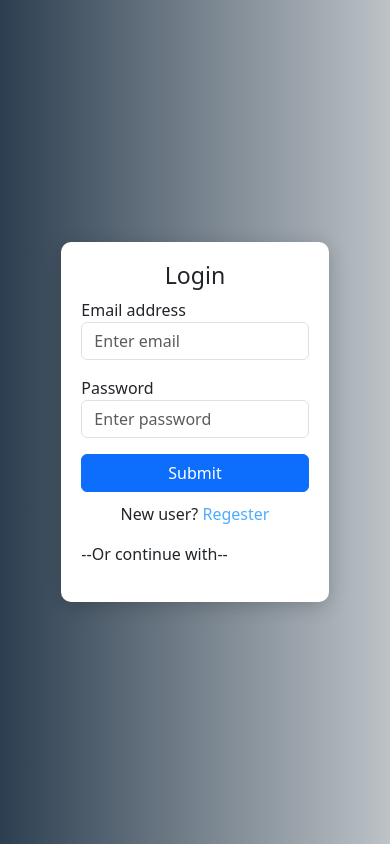
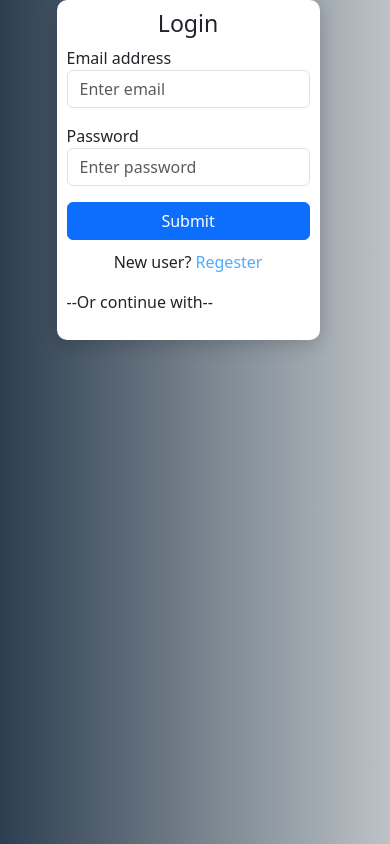
Before and after one commit to shishirdubey24/task-project, a React (Vite) app: page / in a window 390 px wide. Built offline with nearby package versions, Linux system fonts and the light colour scheme; no server answers.

Commit message:
Added consistent styling

```diff
--- a/src/index.css
+++ b/src/index.css
@@ -1,24 +1,19 @@
-/* styles.css */
+/* General Body Styles */
 body {
   display: flex;
   justify-content: center;
-    align-items:center;
+  align-items: center;
   height: 100vh;
   margin: 0;
-
   font-family: Arial, sans-serif;
-
-    background: #bdc3c7;  /* fallback for old browsers */
-    background: -webkit-linear-gradient(to right, #2c3e50, #bdc3c7);  /* Chrome 10-25, Safari 5.1-6 */
-    background: linear-gradient(to right, #2c3e50, #bdc3c7); /* W3C, IE 10+/ Edge, Firefox 16+, Chrome 26+, Opera 12+, Safari 7+ */
-
-
+  background: #bdc3c7;
+  background: -webkit-linear-gradient(to right, #2c3e50, #bdc3c7);
+  background: linear-gradient(to right, #2c3e50, #bdc3c7);
 }
 
-
+/* Form Container Styling */
 .form-container {
   width: 470px;
-
   padding: 20px;
   background: #fff;
   border-radius: 10px;
@@ -27,7 +22,6 @@ body {
   transform: translateY(0);
 }
 
-  /* Animation for the form container */
 @keyframes fadeIn {
   0% {
     opacity: 0;
@@ -82,26 +76,33 @@ body {
   text-decoration: underline;
 }
 
-  /* Responsive Design */
+/* Responsive Design for Form */
 @media (max-width: 768px) {
   .form-container {
     width: 90%;
+    padding: 15px;
   }
 }
 
 @media (max-width: 480px) {
+  .form-container {
+    width: 95%;
+    padding: 10px;
+  }
   h3 {
-      font-size: 20px;
+    font-size: 18px;
   }
   .form-control {
     font-size: 14px;
+    padding: 8px;
   }
   .btn-primary {
     font-size: 14px;
-      padding: 8px;
+    padding: 10px;
   }
 }
-  /* Student container Container Styling */
+
+/* Student Management Container Styling */
 .container {
   max-width: 1200px;
   height: 90vh;
@@ -110,6 +111,8 @@ body {
   border-radius: 15px;
   box-shadow: 0 4px 8px rgba(0, 0, 0, 0.2);
   animation: fadeIn 0.8s ease-in-out;
+  position: relative;
+  z-index: 1;
 }
 
 /* Table Styling */
@@ -146,7 +149,7 @@ body {
   background-color: #f0f8ff;
 }
 
-  /* Button Styling */
+/* Buttons */
 .btn {
   border-radius: 5px;
   transition: all 0.3s ease-in-out;
@@ -184,108 +187,17 @@ body {
   animation: fadeIn 0.6s ease-in-out;
 }
 
-  .modal-header {
-    border-bottom: 1px solid #e0e0e0;
-    display: flex;
-    justify-content: space-between;
-    align-items: center;
-  }
-
-  .modal-body {
-    padding: 10px 0;
-  }
-
-  .modal-footer {
-    border-top: 1px solid #e0e0e0;
-    display: flex;
-    justify-content: flex-end;
-  }
-
-  /* Animations */
-  @keyframes fadeIn {
-    from {
-      opacity: 0;
-      transform: scale(0.9);
-    }
-    to {
-      opacity: 1;
-      transform: scale(1);
-    }
-  }
-
-  @keyframes slideUp {
-    from {
-      opacity: 0;
-      transform: translateY(30px);
-    }
-    to {
-      opacity: 1;
-      transform: translateY(0);
-    }
-  }
-
-  /* Responsive Design */
-  @media (max-width: 768px) {
-    .container {
-      margin: 20px auto;
-      padding: 15px;
-    }
-
-    .table {
-      font-size: 14px;
-    }
-
-    .btn {
-      font-size: 14px;
-      padding: 8px 12px;
-    }
-
-    .modal-dialog {
-      max-width: 90%;
-    }
-  }
-  .App {
-    display: flex;
-    min-height: 100vh;
-  }
-
-  /* Adjust content when the sidebar is shown */
-  .auth-content.with-sidebar {
-    margin-left: 250px;
-    padding: 20px;
-    flex: 1;
-     height: 100vh;
-  }
-
-  /* Center content when no sidebar is shown */
-  .auth-content {
-    display: flex;
-    justify-content: center;
-    align-items: center;
-    height: 100vh;
-
-  }
-
-  /* Responsive adjustments */
-  @media (max-width: 768px) {
-    .auth-content.with-sidebar {
-      margin-left: 200px;
-    }
-  }
-
 /* Sidebar */
-
 .sidebar {
   width: 250px;
   height: 100vh;
   position: fixed;
-
   top: 0;
   left: 0;
   padding: 20px;
   box-shadow: 2px 0 8px rgba(0, 0, 0, 0.2);
-    animation: slideIn 0.8s ease-in-out;
-
+  background-color: #fff;
+  z-index: 1000;
 }
 
 .sidebar-title {
@@ -319,15 +231,7 @@ body {
   transform: scale(1.05);
 }
 
-  @keyframes slideIn {
-    from {
-      transform: translateX(-100%);
-    }
-    to {
-      transform: translateX(0);
-    }
-  }
-
+/* Sidebar Responsiveness */
 @media (max-width: 768px) {
   .sidebar {
     width: 200px;
@@ -338,3 +242,37 @@ body {
     padding: 8px 12px;
   }
 }
+
+@media (max-width: 480px) {
+  .sidebar {
+    position: absolute;
+    width: 80%;
+  }
+}
+
+/* Layout Adjustments */
+.App {
+  display: flex;
+  flex-direction: row;
+  min-height: 100vh;
+}
+
+.auth-content.with-sidebar {
+  margin-left: 250px;
+  padding: 20px;
+  flex: 1;
+  overflow-x: hidden;
+}
+
+@media (max-width: 768px) {
+  .auth-content.with-sidebar {
+    margin-left: 200px;
+  }
+}
+
+@media (max-width: 480px) {
+  .auth-content.with-sidebar {
+    margin-left: 0;
+    padding: 10px;
+  }
+}
```
Lines whose indentation alone changed are shown as unchanged.
